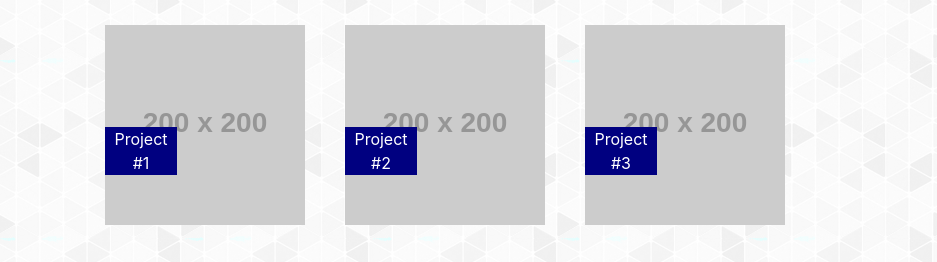
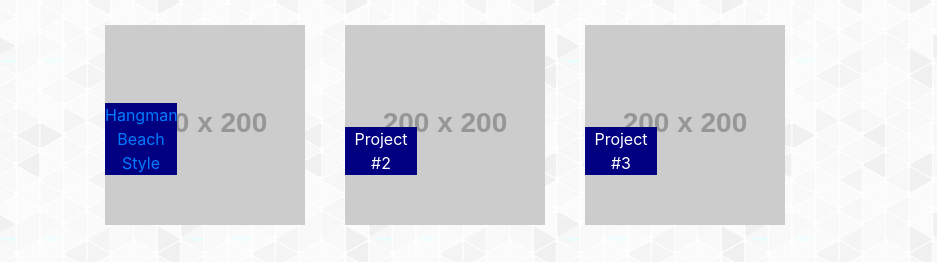
Before and after one commit to All-isa/bootstrap-portfolio, a plain HTML site: page index.html in a window 1280 px wide. Shown: the part 132-394 px from the top of the page, 0-937 px from the left. Drawn offline with nearby package versions, Linux system fonts and the light colour scheme; placeholder pictures from the web are drawn by us.

Commit message:
minor adjustments adding link

```diff
--- a/index.html
+++ b/index.html
@@ -25,8 +25,10 @@
                         <h2>Portfolio</h2>
 
     <div class="container2">
+    <a href="../hangmanproject/index.html">
     <img src="http://placehold.it/200x200" alt="project 1">
-        <div class="projects">Project #1</div>
+        <div class="projects">Hangman Beach Style</div>
+    </a>
     </div>
     <div class="container2">
     <img src="http://placehold.it/200x200" alt="project 2">
```
